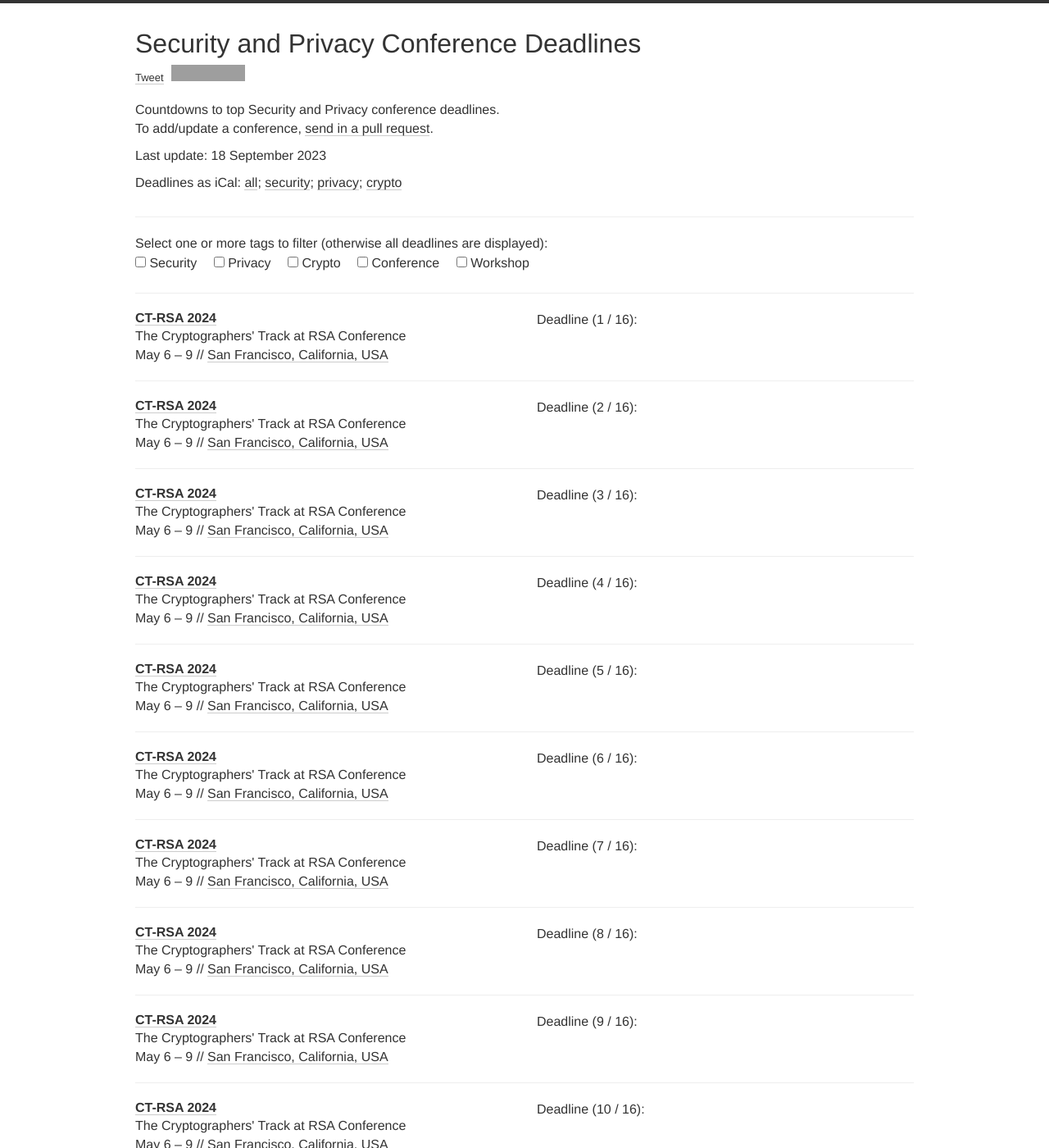
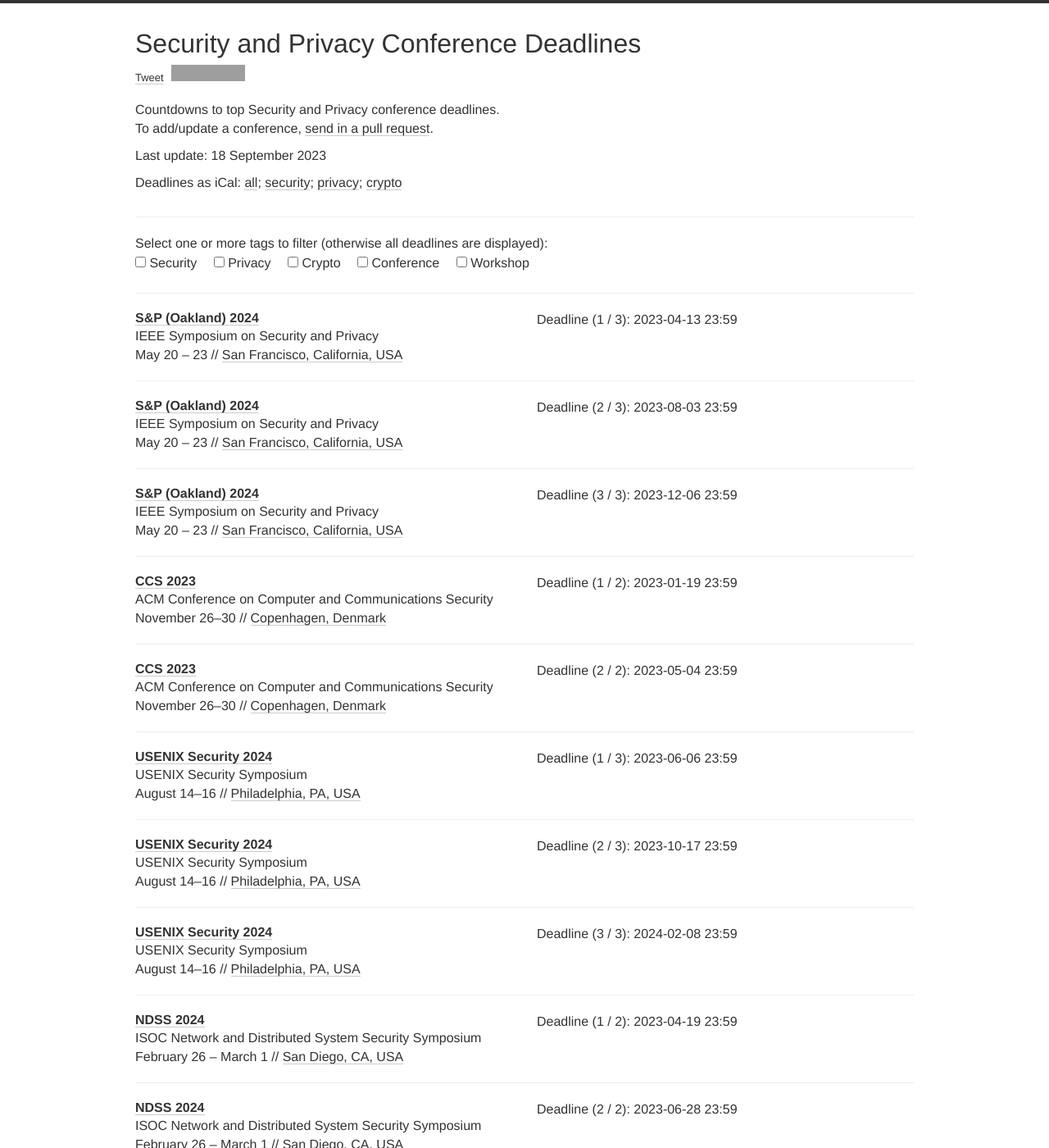
Before and after one commit to sec-deadlines/sec-deadlines.github.io, a Jekyll site: the page built from index.html, in a window 1280 px wide and 1400 px high. Shown: the whole window at 82% size. Built offline with Jekyll 4.4.1, drawn with Linux system fonts in a browser that asks for light colours; nearby versions of some CDN libraries; comment, search, counter and statistics services are not loaded; some of the changed text lies outside the part shown; grey boxes are pictures that could not be loaded.

Commit message:
Merge into prior CT-RSA

```diff
--- a/_data/conferences.yml
+++ b/_data/conferences.yml
@@ -1,14 +1,6 @@
 ---
 
 # Security and Privacy
-- name: CT-RSA
-  year: 2024
-  date: "May 6 - 9"
-  description: "The Cryptographers' Track at RSA Conference"
-  link: https://ct-rsa-2024.aau.at/
-  deadline: "2023-10-02 23:59"
-  place: San Francisco, California, USA
-  tags: [SEC, CRYPTO, CONF]
 
 - name: S&P (Oakland)
   year: 2024
@@ -274,10 +266,10 @@
 
 - name: CT-RSA
   description: RSA Conference Cryptographers’ Track
-  year: 2023
-  link: https://ct-rsa-2023.eecs.oregonstate.edu/
-  deadline: ["2022-10-18 23:59"]
-  date: April 24-27
+  year: 2024
+  link: https://ct-rsa-2024.aau.at/
+  deadline: ["2023-10-02 23:59"]
+  date: May 6-9
   place: San Francisco, CA, USA
   tags: [CRYPTO, CONF]
 
```
